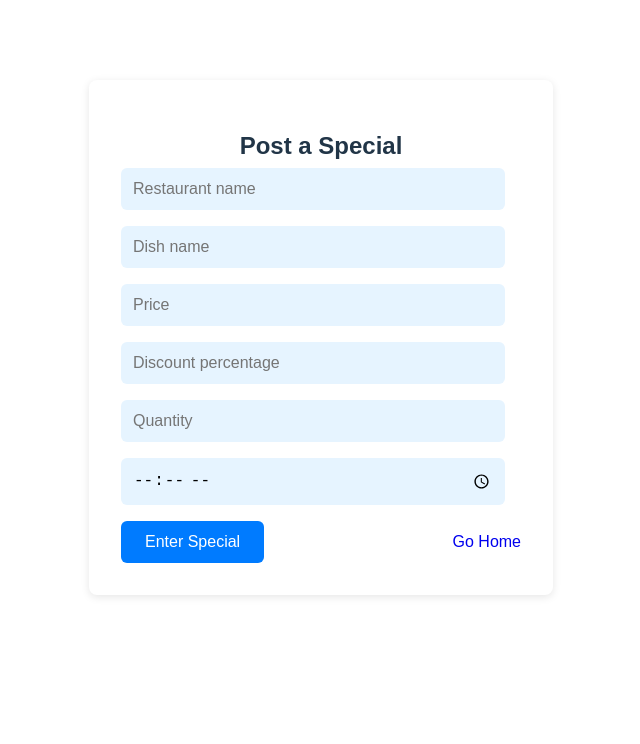
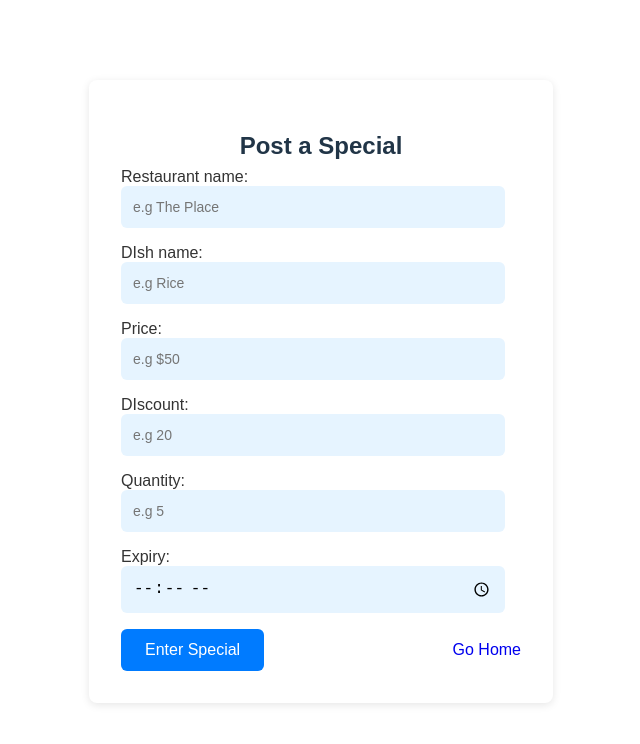
Before and after one commit to SoftCore01/Specials, a React (Vite) app: page /postspecial in a window 1280 px wide. Shown: the top 744 px of the page, without its empty margins (319-959 px from the left). Built offline with nearby package versions, Linux system fonts and the light colour scheme.

Commit message:
new changes

```diff
--- a/src/components/PostSpecial.tsx
+++ b/src/components/PostSpecial.tsx
@@ -1,13 +1,12 @@
-import { useRef } from "react"
-import { useFoodContext } from "../utils"
-import { useNavigate, Link } from "react-router-dom"
+import { useRef } from "react";
+import { useFoodContext } from "../utils";
+import { useNavigate, Link } from "react-router-dom";
 
 export default function PostSpecial() {
-    const {specials, setSpecials} = useFoodContext()
+  const { specials, setSpecials } = useFoodContext();
   const navigate = useNavigate();
 
-    const formRef = useRef<HTMLFormElement>(null)
-
+  const formRef = useRef<HTMLFormElement>(null);
 
   const postSpecial = () => {
     const newSpecial = [...specials];
@@ -22,8 +21,8 @@ export default function PostSpecial() {
       expiry: String(formData.get("expiry")),
     });
     setSpecials(newSpecial);
-        navigate('/')
-    }
+    navigate("/");
+  };
 
   return (
     <form
@@ -36,59 +35,65 @@ export default function PostSpecial() {
     >
       <h2>Post a Special</h2>
       <label htmlFor="restaurant" className="form-label">
+        Restaurant name:
         <input
           className="form-input"
           type="text"
           name="restaurant"
           id="restaurant"
-            placeholder="Restaurant name"
+          placeholder="e.g The Place"
           required
         />
       </label>
       <label htmlFor="dish" className="form-label">
+        DIsh name:
         <input
           className="form-input"
           type="text"
           name="dish"
           id="dish"
-            placeholder="Dish name"
+          placeholder="e.g Rice"
           required
         />
       </label>
       <label htmlFor="Price" className="form-label">
+        Price:
         <input
           className="form-input"
           type="number"
+          min={1}
           name="price"
-            min={1}
           id="price"
-            placeholder="Price"
+          placeholder="e.g $50"
           required
         />
       </label>
       <label htmlFor="discount" className="form-label">
+        DIscount:
         <input
           className="form-input"
           type="number"
           min={1}
           name="discount"
           id="discount"
-            placeholder="Discount percentage"
+          placeholder="e.g 20"
           required
         />
       </label>
       <label htmlFor="quantity" className="form-label">
+        Quantity:
         <input
           className="form-input"
           type="number"
           min={1}
           name="quantity"
           id="quantity"
-            placeholder="Quantity"
+          placeholder="e.g 5"
           required
         />
       </label>
       <label htmlFor="expiry" className="form-label">
+        Expiry:
         <input
           className="form-input"
           type="time"
--- a/src/components/ShowSpecial.tsx
+++ b/src/components/ShowSpecial.tsx
@@ -5,26 +5,22 @@ import { Link } from "react-router-dom";
 import ReservedCard from "./ReservedCard";
 
 export default function ShowSpecial() {
-    const {specials, reservations} = useFoodContext()
-    const [foods, setFood] = useState(specials)
+  const { specials, reservations } = useFoodContext();
+  const [foods, setFood] = useState(specials);
 
   const handleFilter = (textInput: string) => {
-        if (textInput == "discount") {
-            const tempFoods = [...foods].sort(
-              (a, b) => a.discount - b.discount
-            );
-            setFood(tempFoods)
-        } else if (textInput == "price") {
-            const tempFoods = [...foods].sort(
-              (a, b) => a.originalPrice - b.originalPrice
-            );
+    if (textInput == "asc") {
+      const tempFoods = [...foods].sort((a, b) => a.discount - b.discount);
+      setFood(tempFoods);
+    } else if (textInput == "desc") {
+      const tempFoods = [...foods].sort((a, b) => b.discount - a.discount);
       setFood(tempFoods);
     } else {
-            setFood(specials)
+      setFood(specials);
     }
-    }
+  };
 
-    useEffect(() => setFood(specials),[specials])
+  useEffect(() => setFood(specials), [specials]);
 
   return (
     <>
@@ -35,8 +31,8 @@ export default function ShowSpecial() {
           onChange={(e) => handleFilter(e.target.value)}
         >
           <option value="">Filter</option>
-            <option value="asc">Filter by </option>
-            <option value="desc">Filter by Price</option>
+          <option value="asc">Filter by lowest discount</option>
+          <option value="desc">Filter by highest discount</option>
         </select>
         <Link to="/postspecial">Post New Specials</Link>
       </div>
--- a/src/index.css
+++ b/src/index.css
@@ -1,7 +1,6 @@
 body {
   font-family: sans-serif;
   padding: 5vh 2vw;
-
 }
 
 h2 {
@@ -64,6 +63,10 @@ a:any-link {
   margin-bottom: 0.5rem;
 }
 
+input::placeholder {
+  font-size: 14px;
+}
+
 .form-label {
   display: block;
   margin-bottom: 0.25rem;
@@ -100,7 +103,6 @@ a:any-link {
   cursor: pointer;
   font-size: 1rem;
 }
-
 
 .remove-button {
   background-color: rgb(238, 42, 42);
```
Lines whose indentation alone changed are shown as unchanged.
